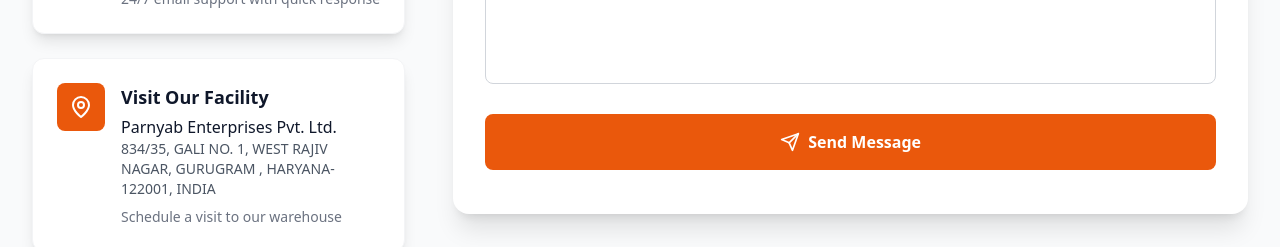
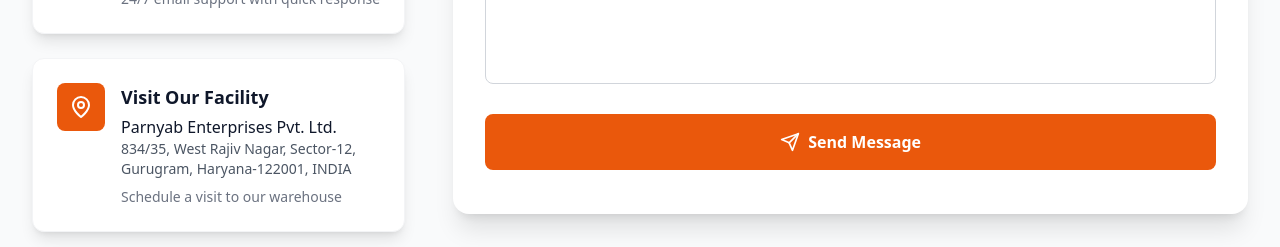
Before and after one commit to Sahil-Aggarwal-Dev/asus-app, a React (Create React App) app: page /contact in a window 1280 px wide. Shown: the part 900-1147 px from the top of the page. Built offline with nearby package versions, Linux system fonts and the light colour scheme.

Commit message:
update contect info

```diff
--- a/src/components/ContactInfo.tsx
+++ b/src/components/ContactInfo.tsx
@@ -21,7 +21,7 @@
       icon: <MapPin size={24} />,
       title: 'Visit Our Facility',
       primary: 'Parnyab Enterprises Pvt. Ltd.',
-      secondary: '834/35, GALI NO. 1, WEST RAJIV NAGAR, GURUGRAM , HARYANA-122001, INDIA',
+      secondary: '834/35, West Rajiv Nagar, Sector-12, Gurugram, Haryana-122001, INDIA',
       description: 'Schedule a visit to our warehouse'
     }
   ];
```
